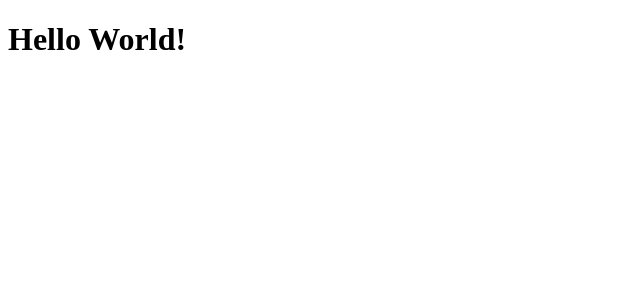
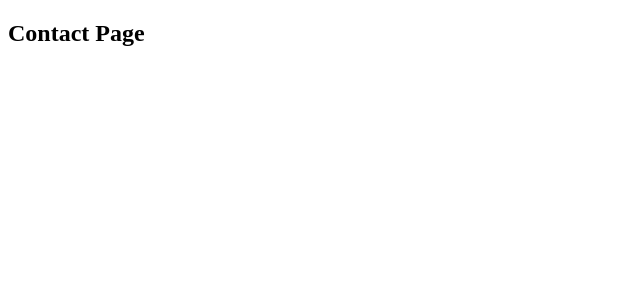
Before and after one commit to thejunglife/portfolio-website, a React (Create React App) app in the folder client/: page /contact in a window 1280 px wide. Shown: the top 300 px of the page, without its empty margins (0-640 px from the left). Built offline with nearby package versions, Linux system fonts and the light colour scheme.

Commit message:
started client side

```diff
--- a/client/package.json
+++ b/client/package.json
@@ -9,6 +9,7 @@
     "@testing-library/user-event": "^13.5.0",
     "react": "^18.2.0",
     "react-dom": "^18.2.0",
+    "react-router-dom": "^6.3.0",
     "web-vitals": "^2.1.4"
   },
   "devDependencies": {
--- a/client/src/App.js
+++ b/client/src/App.js
@@ -1,7 +1,20 @@
 import React from 'react'
+import { BrowserRouter, Route, Routes } from 'react-router-dom'
+
+import About from './pages/About/About.js'
+import Contact from './pages/Contact/Contact.js'
+import Project from './pages/Project/Project.js'
 
 const App = () => {
-  return <h1>Hello World!</h1>
+  return (
+    <BrowserRouter>
+      <Routes>
+        <Route path="/" element={<About />} />
+        <Route path="/contact" element={<Contact />} />
+        <Route path="/project" element={<Project />} />
+      </Routes>
+    </BrowserRouter>
+  )
 }
 
 export default App
--- /dev/null
+++ b/client/src/pages/About/About.js
@@ -0,0 +1,11 @@
+import React from 'react'
+
+const About = () => {
+  return (
+    <section>
+      <h1>About Page</h1>
+    </section>
+  )
+}
+
+export default About
--- /dev/null
+++ b/client/src/pages/Contact/Contact.js
@@ -0,0 +1,11 @@
+import React from 'react'
+
+const Contact = () => {
+  return (
+    <section>
+      <h1>Contact Page</h1>
+    </section>
+  )
+}
+
+export default Contact
--- /dev/null
+++ b/client/src/pages/Project/Project.js
@@ -0,0 +1,11 @@
+import React from 'react'
+
+const Project = () => {
+  return (
+    <section>
+      <h1>Project Page</h1>
+    </section>
+  )
+}
+
+export default Project
```
Also changed, not shown: client/src/components/Footer/Footer.js (added), client/src/components/Footer/footer.css (added), client/src/components/Navbar/Navbar.js (added), client/src/components/Navbar/navbar.css (added), client/src/pages/About/about.css (added), client/src/pages/Contact/contact.css (added), client/src/pages/Project/project.css (added), 2 other files (tests, documents, lock files or other folders).
